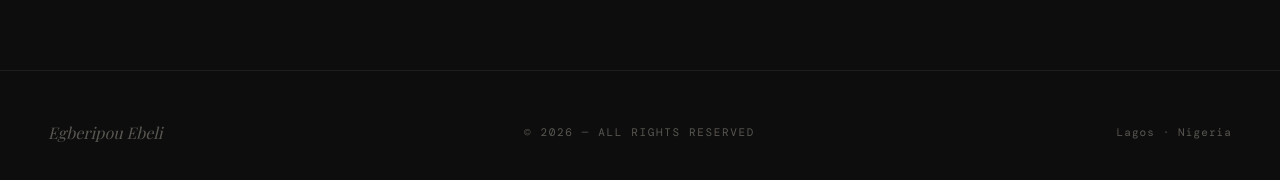
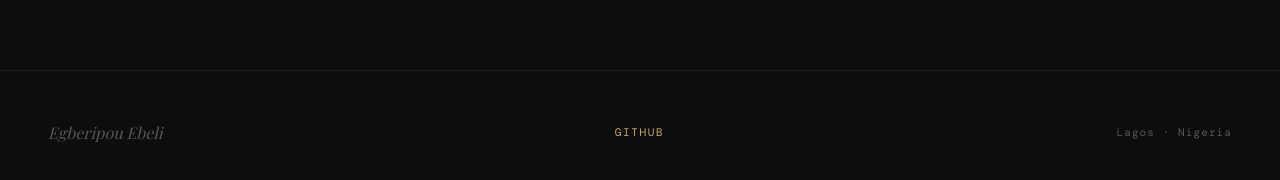
Before and after one commit to Ebeli1/portfolio, a React (Create React App) app: page / in a window 1280 px wide. Shown: the part 4713-4893 px from the top of the page. Built offline with nearby package versions, Linux system fonts and the light colour scheme; a web font is replaced by a local one.

Commit message:
Add GitHub link to footer

```diff
--- a/src/App.js
+++ b/src/App.js
@@ -1218,7 +1218,7 @@ function Contact() {
   );
 }
 
-// =====================
+/// =====================
 // FOOTER
 // =====================
 function Footer() {
@@ -1231,6 +1231,8 @@ function Footer() {
         display: "flex",
         justifyContent: "space-between",
         alignItems: "center",
+        flexWrap: "wrap",
+        gap: "1rem",
       }}
     >
       <span
@@ -1243,17 +1245,26 @@ function Footer() {
       >
         Egberipou Ebeli
       </span>
-      <span
+
+      <a
+        href="https://github.com/Ebeli1"
+        target="_blank"
+        rel="noopener noreferrer"
         style={{
           fontFamily: "var(--ff-mono)",
           fontSize: "11px",
           letterSpacing: "0.15em",
-          color: "var(--c-text-3)",
+          color: "var(--c-gold)",
           textTransform: "uppercase",
+          textDecoration: "none",
+          transition: "opacity 0.2s",
         }}
+        onMouseEnter={(e) => (e.currentTarget.style.opacity = "0.7")}
+        onMouseLeave={(e) => (e.currentTarget.style.opacity = "1")}
       >
-        © {new Date().getFullYear()} — All rights reserved
-      </span>
+        GitHub
+      </a>
+
       <span
         style={{
           fontFamily: "var(--ff-mono)",
```
